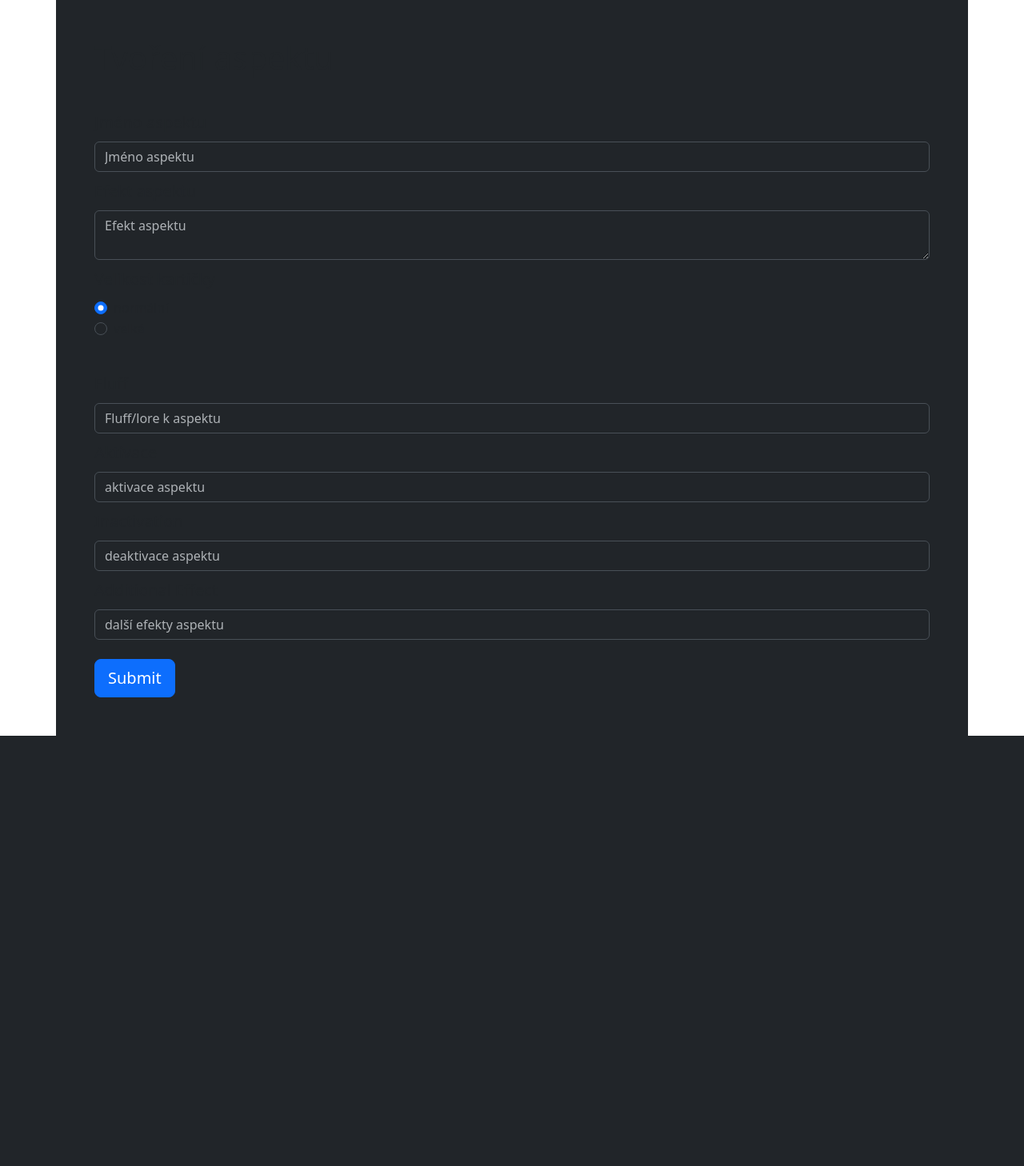
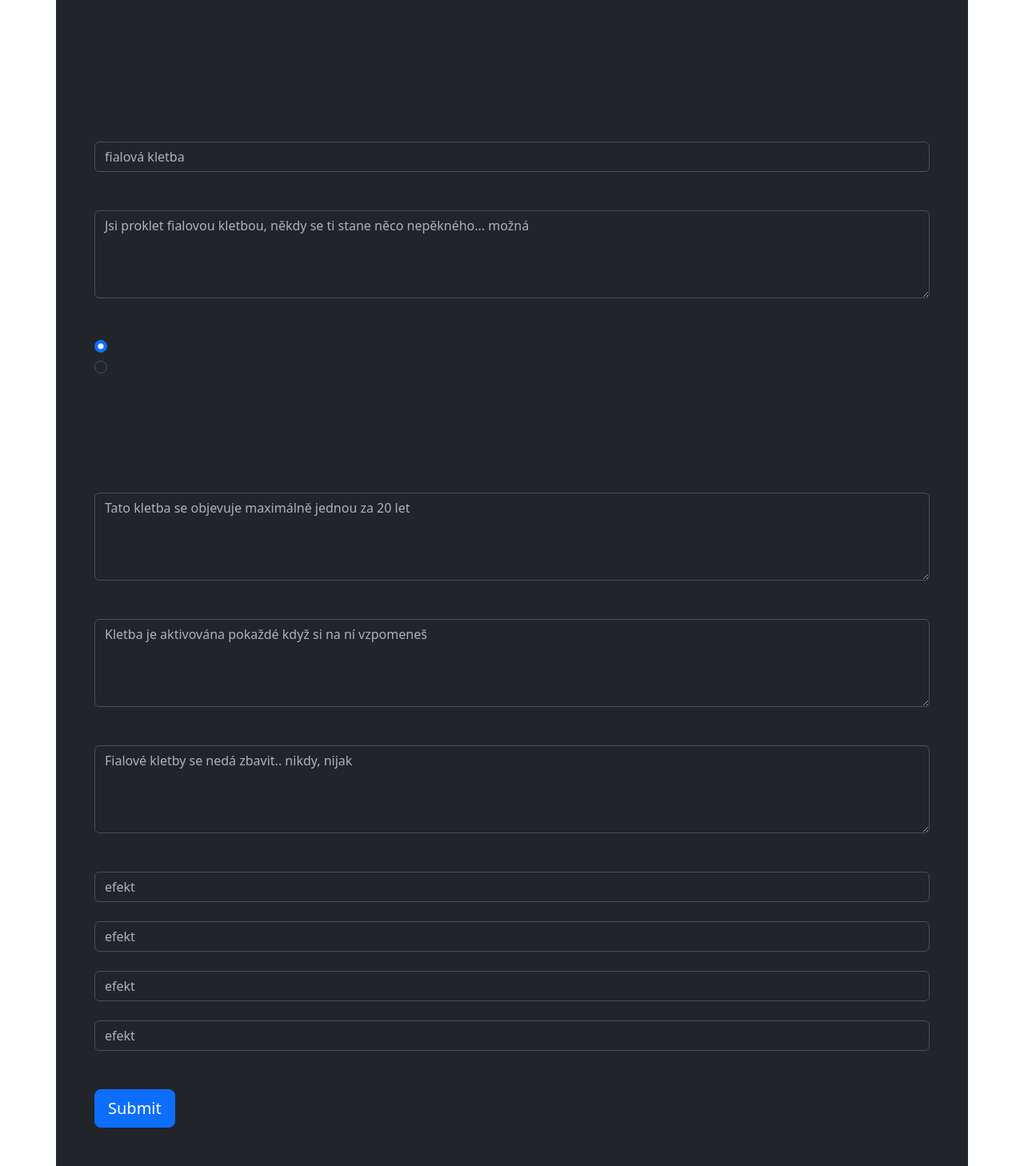
Before and after one commit to Cernobor/card-maker, a Flask app: page /aspekt in a window 1280 px wide. Shown: the whole page at 80% size. Before the commit the page ends 920 px from the top, so only its background shows below. Run offline with Flask 3, Linux system fonts and the light colour scheme; some libraries are stand-ins or nearby versions.

Commit message:
aspekt creation FE done

```diff
--- a/card_maker/web/forms.py
+++ b/card_maker/web/forms.py
@@ -1,6 +1,6 @@
 from flask_wtf import FlaskForm
 from wtforms.validators import DataRequired
-from wtforms import StringField, SubmitField, SelectField, TextAreaField, RadioField
+from wtforms import StringField, SubmitField, FieldList, TextAreaField, RadioField
 
 
 class AspektForm(FlaskForm):
@@ -10,8 +10,8 @@ class AspektForm(FlaskForm):
     name = StringField('Jméno aspektu', validators=[DataRequired()])
     effect = TextAreaField('Efekt aspektu', validators=[DataRequired()])
     frame = RadioField('Velikost kartičky', choices=[('normal', 'normální'), ('large', 'velká')], default="normal")
-    fluff = StringField('Fluff')
-    activation = StringField('Aktivace')
-    inactivation = StringField('Inactivation')
-    additional_effect = StringField('Additional Effect')
+    fluff = TextAreaField('Fluff')
+    activation = TextAreaField('Aktivace')
+    inactivation = TextAreaField('Inactivation')
+    additional_effect = FieldList(StringField(''), min_entries=4)
     submit = SubmitField('Submit')
--- a/card_maker/web/templates/aspekt.html
+++ b/card_maker/web/templates/aspekt.html
@@ -5,19 +5,19 @@ Aspekt creation
 {% endblock title %}
 
 {% block content %}
-    <h1>Tvoření aspektu</h1>
+    <h1>Tvoření kartičky aspektu</h1>
     <hr>
     <form action="{{ url_for('aspekt_create') }}" method="POST">
       {{form.hidden_tag()}}
-      {{form.name.label(class="col-form-label-lg")}}
-      {{form.name(class="form-control",placeholder="Jméno aspektu")}}
+      {{form.name.label(class="col-form-label-lg")}}*
+      {{form.name(class="form-control",placeholder="fialová kletba")}}
 
-      {{form.effect.label(class="col-form-label-lg")}}
-      {{form.effect(class="form-control",placeholder="Efekt aspektu")}}
+      {{form.effect.label(class="col-form-label-lg")}}*
+      {{form.effect(class="form-control", rows=4, placeholder="Jsi proklet fialovou kletbou, někdy se ti stane něco nepěkného... možná")}}
 
-      {{form.frame.label(class="col-form-label-lg")}}
+      {{form.frame.label(class="col-form-label-lg")}}*
+
       {% for subfield in form.frame %}
-
       <div class="form-check">
         {{subfield(class="form-check-input")}}
         {{subfield.label(class="form-check-label")}}
@@ -25,20 +25,26 @@ Aspekt creation
       {% endfor %}
 
       <hr>
-
+      <p><small>položky označené hvězdičkou * jsou povinné</small></p>
+      <br>
       {{form.fluff.label(class="col-form-label-lg")}}
-      {{form.fluff(class="form-control",placeholder="Fluff/lore k aspektu")}}
+      {{form.fluff(class="form-control", rows=4, placeholder="Tato kletba se objevuje maximálně jednou za 20 let")}}
 
       {{form.activation.label(class="col-form-label-lg")}}
-      {{form.activation(class="form-control",placeholder="aktivace aspektu")}}
+      {{form.activation(class="form-control", rows=4, placeholder="Kletba je aktivována pokaždé když si na ní vzpomeneš")}}
 
       {{form.inactivation.label(class="col-form-label-lg")}}
-      {{form.inactivation(class="form-control",placeholder="deaktivace aspektu")}}
+      {{form.inactivation(class="form-control", rows=4,placeholder="Fialové kletby se nedá zbavit.. nikdy, nijak")}}
 
       {{form.additional_effect.label(class="col-form-label-lg")}}
-      {{form.additional_effect(class="form-control",placeholder="další efekty aspektu")}}
+
+      {% for subfield in form.additional_effect %}
+        {{subfield(class="form-control",  placeholder="efekt")}}
+        <br>
+      {% endfor %}
       <br>
 
-      {{form.submit(class="btn btn-lg btn-block btn-primary")}}
+      {{form.submit(class="btn btn-lg btn-block btn-primary" )}}
     </form>
+
 {% endblock %}
```
